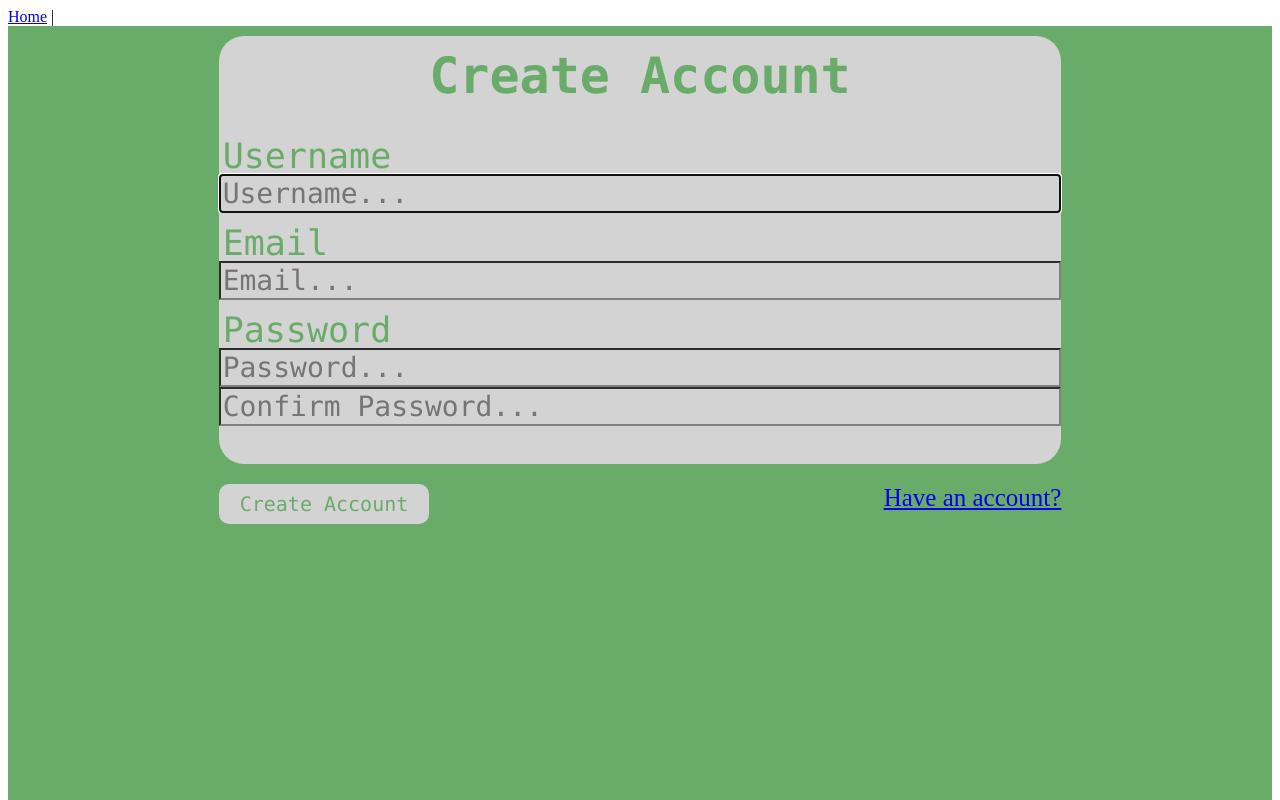
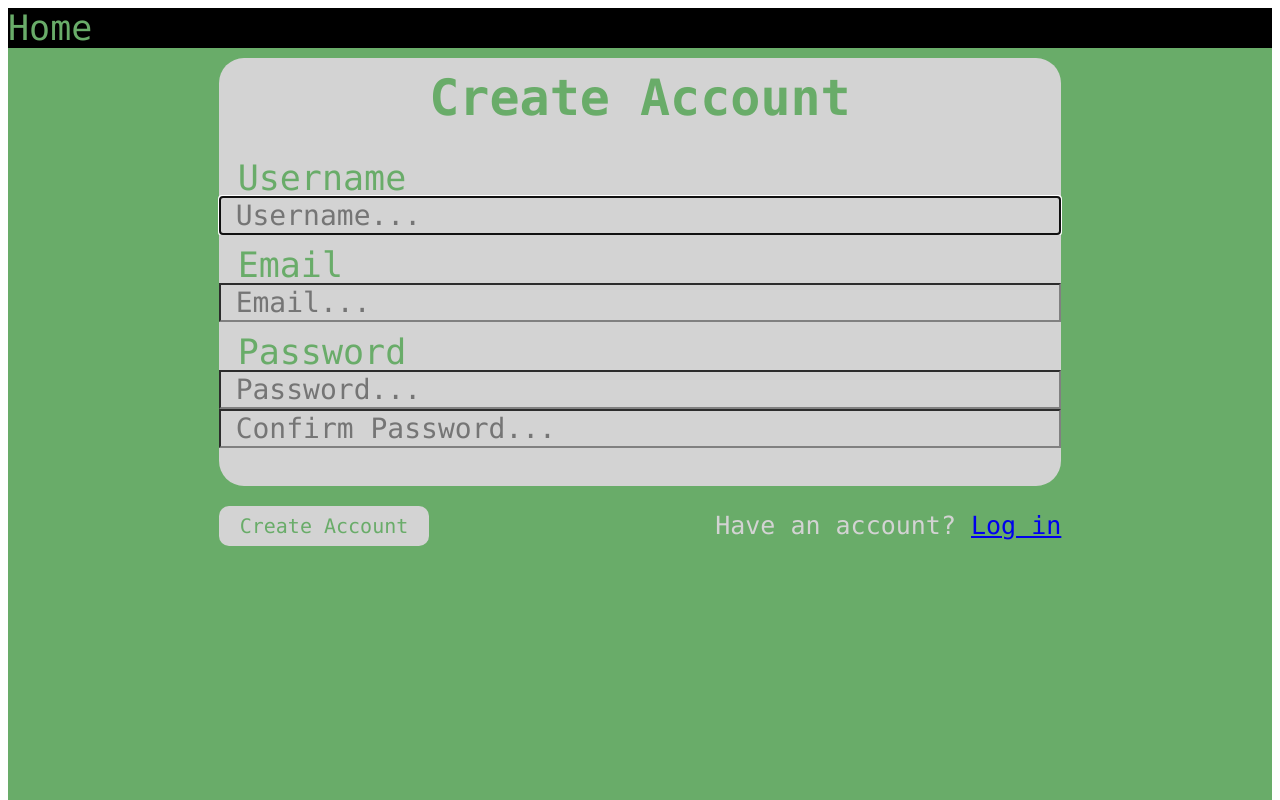
Before and after one commit to barnharta11/Stock-Market-Game, a Vue app in the folder vue/: page /register in a window 1280 px wide. Shown: the top 800 px of the page. Built offline with nearby package versions, Linux system fonts and the light colour scheme.

Commit message:
create account page css update

```diff
--- a/vue/src/App.vue
+++ b/vue/src/App.vue
@@ -1,9 +1,31 @@
 <template>
   <div id="app">
     <div id="nav">
-      <router-link v-bind:to="{ name: 'home' }">Home</router-link>&nbsp;|&nbsp;
-      <router-link v-bind:to="{ name: 'logout' }" v-if="$store.state.token != ''">Logout</router-link>
+      <router-link id="homebutton" v-bind:to="{ name: 'home' }">Home</router-link>&nbsp; &nbsp;
+      <router-link id="logout" v-bind:to="{ name: 'logout' }" v-if="$store.state.token != ''">Logout</router-link>
     </div>
     <router-view />
   </div>
 </template>
+
+<style>
+#app{
+  background-color: black;
+  font-family: Consolas, Arial, Helvetica;
+}
+#homebutton:link{
+  color: rgb(105, 172, 105);
+  font-family: Consolas, Arial, Helvetica;
+  font-size: 35px;
+  text-decoration: none;
+}
+
+#homebutton:hover{
+  color: white;
+  font-family: Consolas, Arial, Helvetica;
+  font-size: 35px;
+  text-decoration: none;
+}
+
+
+</style>
--- a/vue/src/views/Register.vue
+++ b/vue/src/views/Register.vue
@@ -13,7 +13,8 @@
       <input type="password" id="box3-2" class="formclass" placeholder="Password..." v-model="user.password" required/>
       <input type="password" id="box3-3" class="formclass" placeholder="Confirm Password..." v-model="user.confirmPassword" required/>
       <label id="end" class="textclass"></label>
-      <router-link id="box4-1" :to="{ name: 'login' }">Have an account?</router-link>
+      <label id="box4-1" for="username" class="textclass">Have an account? <router-link :to="{ name: 'login' }">Log in</router-link></label>
+      <!-- <router-link id="box4-2" :to="{ name: 'login' }">Have an account?</router-link> -->
       <button id="button" class="btn" type="submit">Create Account</button>
     </form>
   </div>
@@ -80,7 +81,6 @@ export default {
 .form-register{
   display: grid;
   grid-template-columns: 1fr 2fr 2fr 1fr;
-  /* grid-gap: 3px; */
   grid-template-areas:
   ". header header ."
   ". usename usename ."
@@ -96,7 +96,6 @@ export default {
 
 .maintext{
   font-family: Consolas, Arial, Helvetica;
-  /* border-radius: 25px; */
   border-top-right-radius: 25px;
   border-top-left-radius: 25px;
   font-size: 50px;
@@ -105,7 +104,6 @@ export default {
   font-weight: bolder;
   line-height: 50px;
   background-color: lightgray;
-  /* margin-bottom: 15px; */
   margin-top: 10px;
   padding-bottom: 25px;
   padding-top: 15px;
@@ -115,7 +113,7 @@ export default {
   font-family: Consolas, Arial, Helvetica;
   padding-top: 15px;
   padding-bottom: 3px;
-  padding-left: 4px;
+  padding-left: 19px;
   font-size: 35px;
   text-align: left;
   color: rgb(105, 172, 105);
@@ -145,14 +143,21 @@ export default {
   color: rgb(13, 42, 13);
   background-color: lightgray;
   line-height: 20px;
+  padding-left: 15px;
 }
 
 #box4-1{
   grid-area: loginlink;
+  background-color: rgb(105, 172, 105);
+  color: lightgray;
   text-align: right;
   font-size: 25px;
   bottom: 0%;
-  margin-top: 20px;
+  margin-top: 10px;
+}
+#box4-1:link{
+  background-color: lightgray;
+  text-decoration: none;
 
 }
 
```
